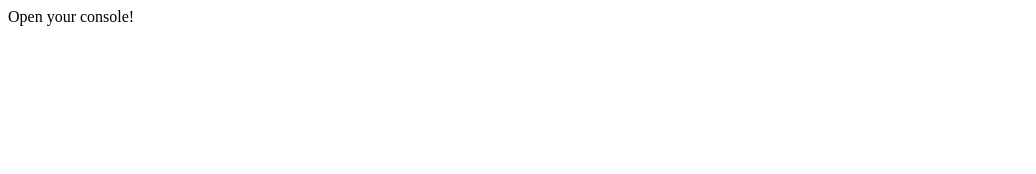
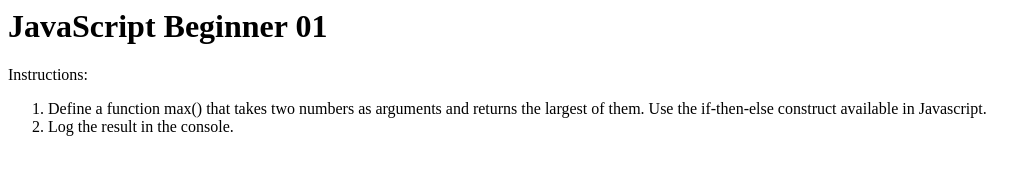
Before and after one commit to nathangs/js-beginner-01, a plain HTML site: page index.html in a window 1280 px wide. Shown: the whole page, without its empty margins (0-1036 px from the left). Drawn offline with Linux system fonts and the light colour scheme.

Commit message:
better documentation

```diff
--- a/index.html
+++ b/index.html
@@ -3,6 +3,11 @@
     <script src="script.js"></script>
   </head>
   <body>
-    <p>Open your console!</p>
+    <h1>JavaScript Beginner 01</h1>
+    <span>Instructions:</span>
+    <ol>
+      <li>Define a function max() that takes two numbers as arguments and returns the largest of them. Use the if-then-else construct available in Javascript. </li>
+      <li>Log the result in the console.</li>
+    </ol>
   </body>
 </html>
```
Also changed, not shown: script.js (+11 -2 lines).
